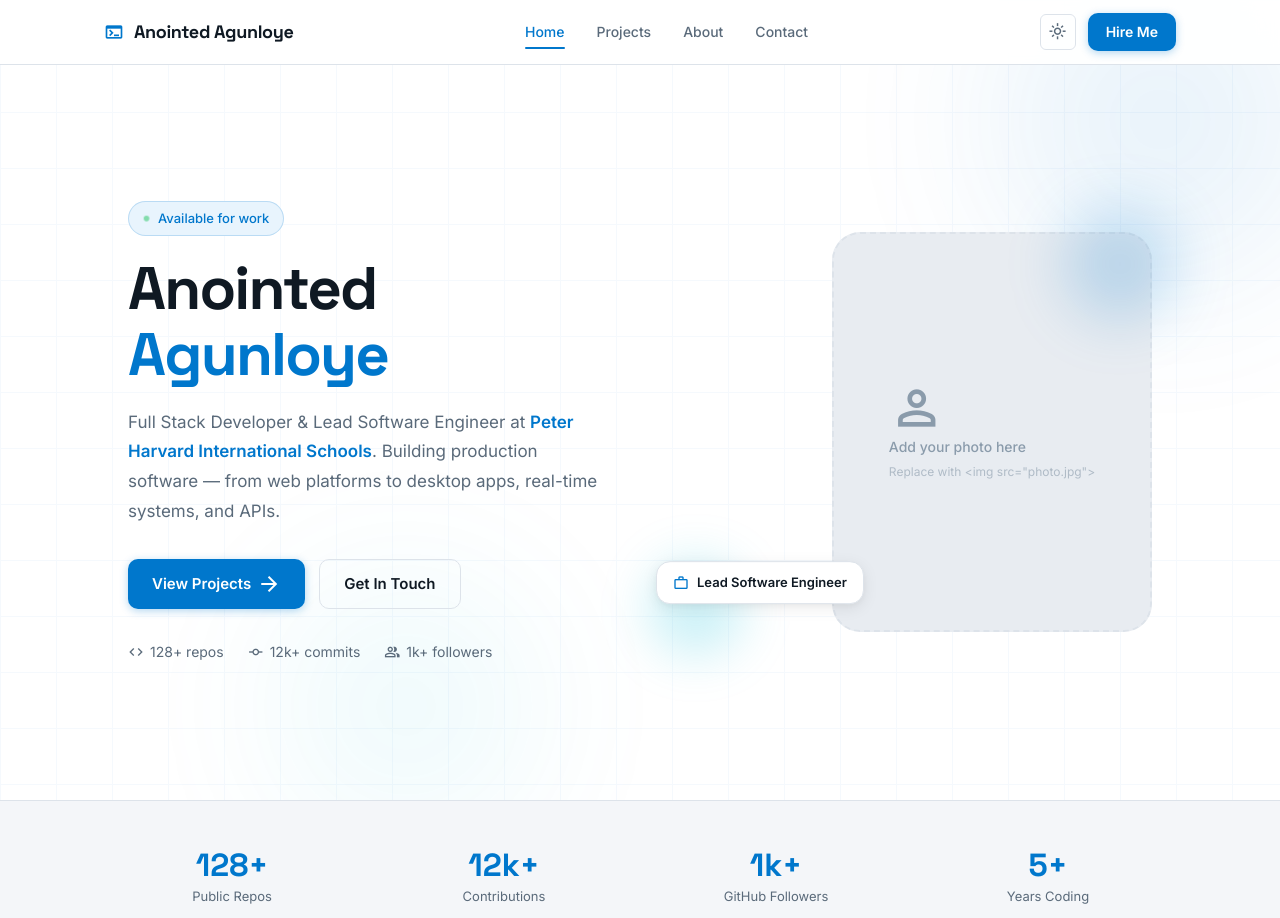
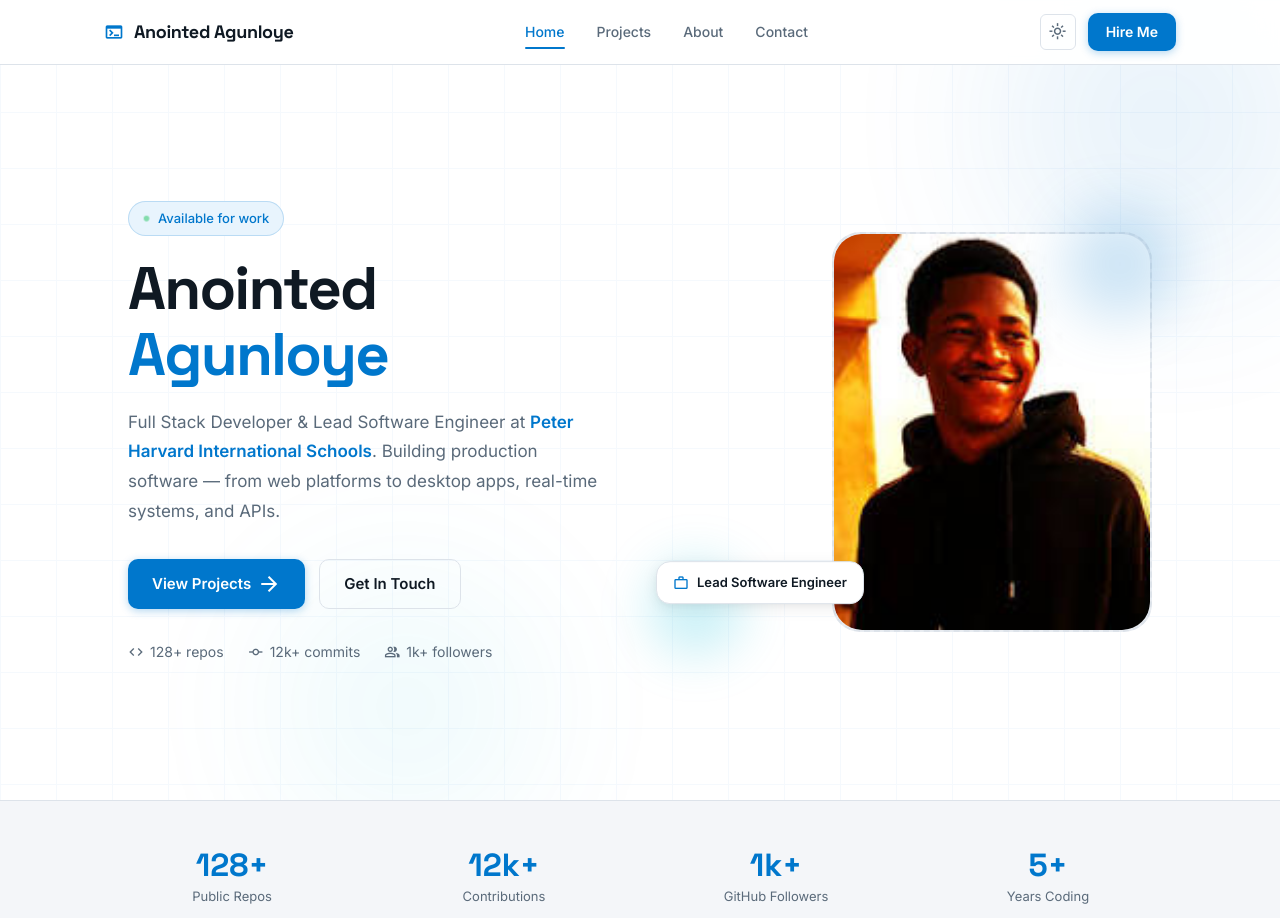
Before and after one commit to anointedthedeveloper/Portfolio, a plain HTML site: page index.html in a window 1280 px wide. Shown: the top 918 px of the page. Drawn offline with nearby package versions, Linux system fonts and the light colour scheme.

Commit message:
Initial Commit

```diff
--- a/index.html
+++ b/index.html
@@ -96,16 +96,7 @@
       <!-- Right — Photo -->
       <div class="hero__photo">
         <div class="hero__photo-wrap">
-          <!--
-            ADD YOUR PHOTO:
-            Remove everything inside this div and replace with:
-            <img src="photo.jpg" alt="Anointed Agunloye"/>
-          -->
-          <div class="hero__photo-placeholder">
-            <span class="material-symbols-outlined">person</span>
-            <p>Add your photo here</p>
-            <small>Replace with &lt;img src="photo.jpg"&gt;</small>
-          </div>
+          <img src="assets/image.png" alt="Anointed Agunloye"/>
         </div>
         <div class="hero__photo-glow-1" aria-hidden="true"></div>
         <div class="hero__photo-glow-2" aria-hidden="true"></div>
```
Also changed, not shown: assets/image.png (added).
